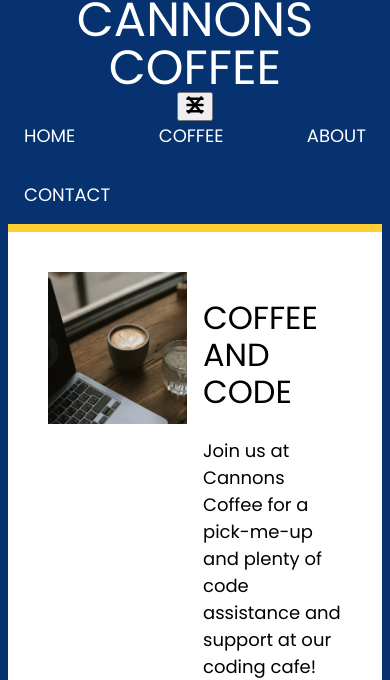
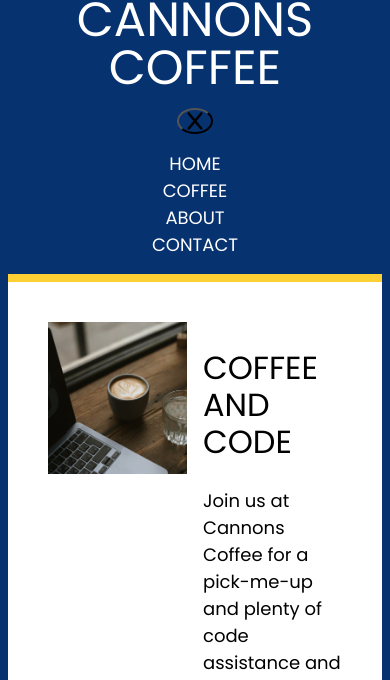
Before and after one commit to makebacappiello/cannons-coffee, a plain HTML site: page index.html in a window 390 px wide. Both pictures are taken after a click on the button 195 px from the left and 270 px from the top of the page. Shown: the part 164-844 px from the top of the page. Drawn offline with Linux system fonts and the light colour scheme.

Commit message:
added javaScript for a hamburger button

```diff
--- a/css/styles.css
+++ b/css/styles.css
@@ -85,6 +85,7 @@ header {
 svg {
   width: 20px;
   height: 20px;
+  color: #2b70e4;
 }
 
 nav ul {
@@ -173,7 +174,9 @@ footer {
 .gridlattee {
   padding: 0;
 }
-
+#burger-button {
+  display: none;
+}
 @media (min-width: 650px) {
   .card {
     display: grid;
@@ -274,3 +277,20 @@ footer {
     justify-content: flex-start;
   }
 }
+@media (max-width: 468px) {
+  #burger-button {
+    display: block;
+    margin: 1rem auto;
+    background-color: #063270;
+    border-radius: 50%;
+  }
+  nav ul {
+    display: none;
+  }
+  svg {
+    display: none;
+  }
+  .visible {
+    display: block;
+  }
+}
--- a/index.html
+++ b/index.html
@@ -18,8 +18,9 @@
           <h1>Cannons Coffee</h1>
           </div>
          <nav>
-          <button id = "burger-button" class = "hidden" ><svg xmlns="http://www.w3.org/2000/svg" viewBox="0 0 448 512"><!--!Font Awesome Free 6.7.1 by @fontawesome - https://fontawesome.com License - https://fontawesome.com/license/free Copyright 2024 Fonticons, Inc.--><path d="M0 96C0 78.3 14.3 64 32 64l384 0c17.7 0 32 14.3 32 32s-14.3 32-32 32L32 128C14.3 128 0 113.7 0 96zM0 256c0-17.7 14.3-32 32-32l384 0c17.7 0 32 14.3 32 32s-14.3 32-32 32L32 288c-17.7 0-32-14.3-32-32zM448 416c0 17.7-14.3 32-32 32L32 448c-17.7 0-32-14.3-32-32s14.3-32 32-32l384 0c17.7 0 32 14.3 32 32z"/>
-            <svg xmlns="http://www.w3.org/2000/svg" viewBox="0 0 384 512"><!--!Font Awesome Free 6.7.1 by @fontawesome - https://fontawesome.com License - https://fontawesome.com/license/free Copyright 2024 Fonticons, Inc.--><path d="M376.6 84.5c11.3-13.6 9.5-33.8-4.1-45.1s-33.8-9.5-45.1 4.1L192 206 56.6 43.5C45.3 29.9 25.1 28.1 11.5 39.4S-3.9 70.9 7.4 84.5L150.3 256 7.4 427.5c-11.3 13.6-9.5 33.8 4.1 45.1s33.8 9.5 45.1-4.1L192 306 327.4 468.5c11.3 13.6 31.5 15.4 45.1 4.1s15.4-31.5 4.1-45.1L233.7 256 376.6 84.5z"/></svg></svg></button>
+          <button id = "burger-button" ><svg  class="visible" id="menu-closed"  xmlns="http://www.w3.org/2000/svg" viewBox="0 0 448 512"><!--!Font Awesome Free 6.7.1 by @fontawesome - https://fontawesome.com License - https://fontawesome.com/license/free Copyright 2024 Fonticons, Inc.--><path d="M0 96C0 78.3 14.3 64 32 64l384 0c17.7 0 32 14.3 32 32s-14.3 32-32 32L32 128C14.3 128 0 113.7 0 96zM0 256c0-17.7 14.3-32 32-32l384 0c17.7 0 32 14.3 32 32s-14.3 32-32 32L32 288c-17.7 0-32-14.3-32-32zM448 416c0 17.7-14.3 32-32 32L32 448c-17.7 0-32-14.3-32-32s14.3-32 32-32l384 0c17.7 0 32 14.3 32 32z"/></svg>
+            <svg id="menu-open" xmlns="http://www.w3.org/2000/svg" viewBox="0 0 384 512"><!--!Font Awesome Free 6.7.1 by @fontawesome - https://fontawesome.com License - https://fontawesome.com/license/free Copyright 2024 Fonticons, Inc.--><path d="M376.6 84.5c11.3-13.6 9.5-33.8-4.1-45.1s-33.8-9.5-45.1 4.1L192 206 56.6 43.5C45.3 29.9 25.1 28.1 11.5 39.4S-3.9 70.9 7.4 84.5L150.3 256 7.4 427.5c-11.3 13.6-9.5 33.8 4.1 45.1s33.8 9.5 45.1-4.1L192 306 327.4 468.5c11.3 13.6 31.5 15.4 45.1 4.1s15.4-31.5 4.1-45.1L233.7 256 376.6 84.5z"/></svg>
+          </button>
           <ul>
             <li><a href="index.html">Home</a></li>
             <li><a href="latte.html">Coffee</a></li>
@@ -109,5 +110,7 @@
 
         </footer>
       </div>
+ <script src =js/burger.js></script>
+    </body>
 
 </html>
--- /dev/null
+++ b/js/burger.js
@@ -0,0 +1,16 @@
+console.log("hello");
+const ul = document.querySelector("nav ul");
+console.log(ul);
+const burgerButton = document.getElementById("burger-button");
+console.log(burgerButton);
+const menuOpenId = document.getElementById("menu-open");
+const menuClosedIcon = document.getElementById("menu-closed");
+console.log(menuOpenId);
+console.log(menuClosedIcon);
+function handleHamburgerButtonClick() {
+  console.log("Button clicked!!");
+  ul.classList.toggle("visible");
+  menuOpenId.classList.toggle("visible");
+  menuClosedIcon.classList.toggle("visible");
+}
+burgerButton.addEventListener("click", handleHamburgerButtonClick);
```
